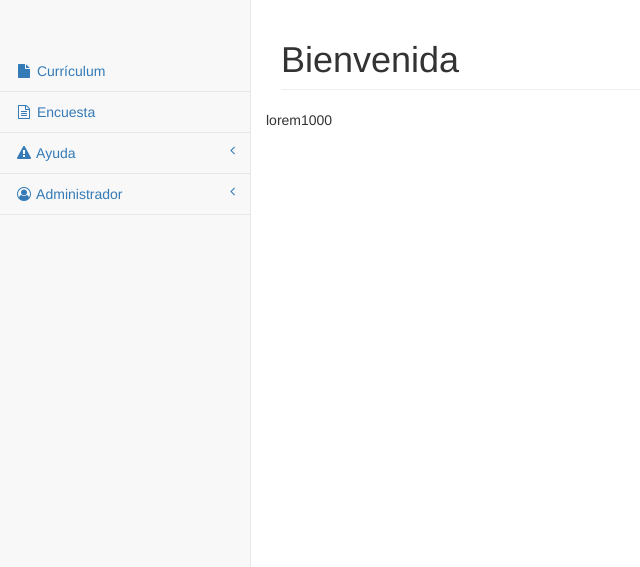
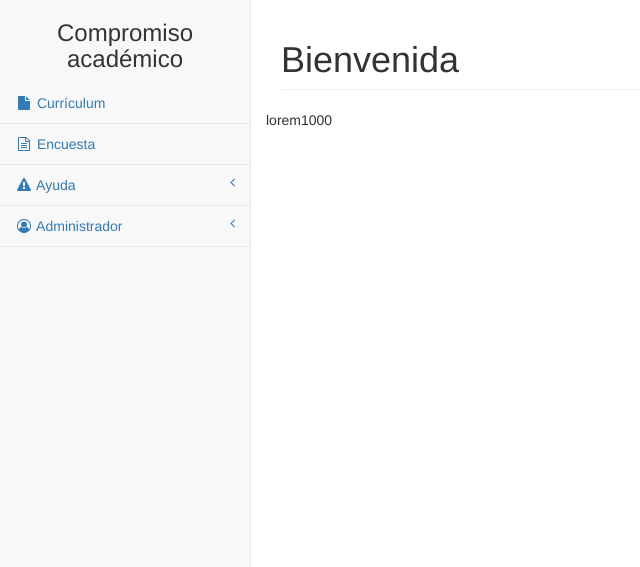
Before and after one commit to fottgames/compromisomvc, a CodeIgniter app: page /compromisomvc/index.php/home/index in a window 1280 px wide. Shown: the top 567 px of the page, without its empty margins (0-640 px from the left). Run offline with CodeIgniter, Linux system fonts and the light colour scheme; some libraries are stand-ins or nearby versions.

Commit message:
FIX: JS y Nombre aplicacion

```diff
--- a/application/views/plantilla/Footer.php
+++ b/application/views/plantilla/Footer.php
@@ -4,10 +4,8 @@
 <!-- /#wrapper -->
 
 
-<!-- jQuery (necessary for Bootstrap's JavaScript plugins) -->
-    <script src="https://ajax.googleapis.com/ajax/libs/jquery/1.12.4/jquery.min.js"></script>
     <!-- Include all compiled plugins (below), or include individual files as needed -->
-    <script src="<?php echo base_url() ?>assets/bootstrap/js/bootstrap.min.js"></script>
+    <script src="<?php echo base_url() ?>assets/template/vendor/bootstrap/js/bootstrap.min.js"></script>
 
 
 	<!-- jQuery -->
--- a/application/views/plantilla/navbar.php
+++ b/application/views/plantilla/navbar.php
@@ -1,5 +1,12 @@
 
-<div class="navbar-default sidebar" role="navigation">
+<div class="navbar-default sidebar" role="navigation" style="margin-top:0px;">
+
+	<div class="row">
+		<div class="col-md-12">
+			<h3 class="text-center">Compromiso académico</h3>
+		</div>
+	</div>
+
 	<div class="sidebar-nav navbar-collapse">
 		<ul class="nav" id="side-menu">
 
```
